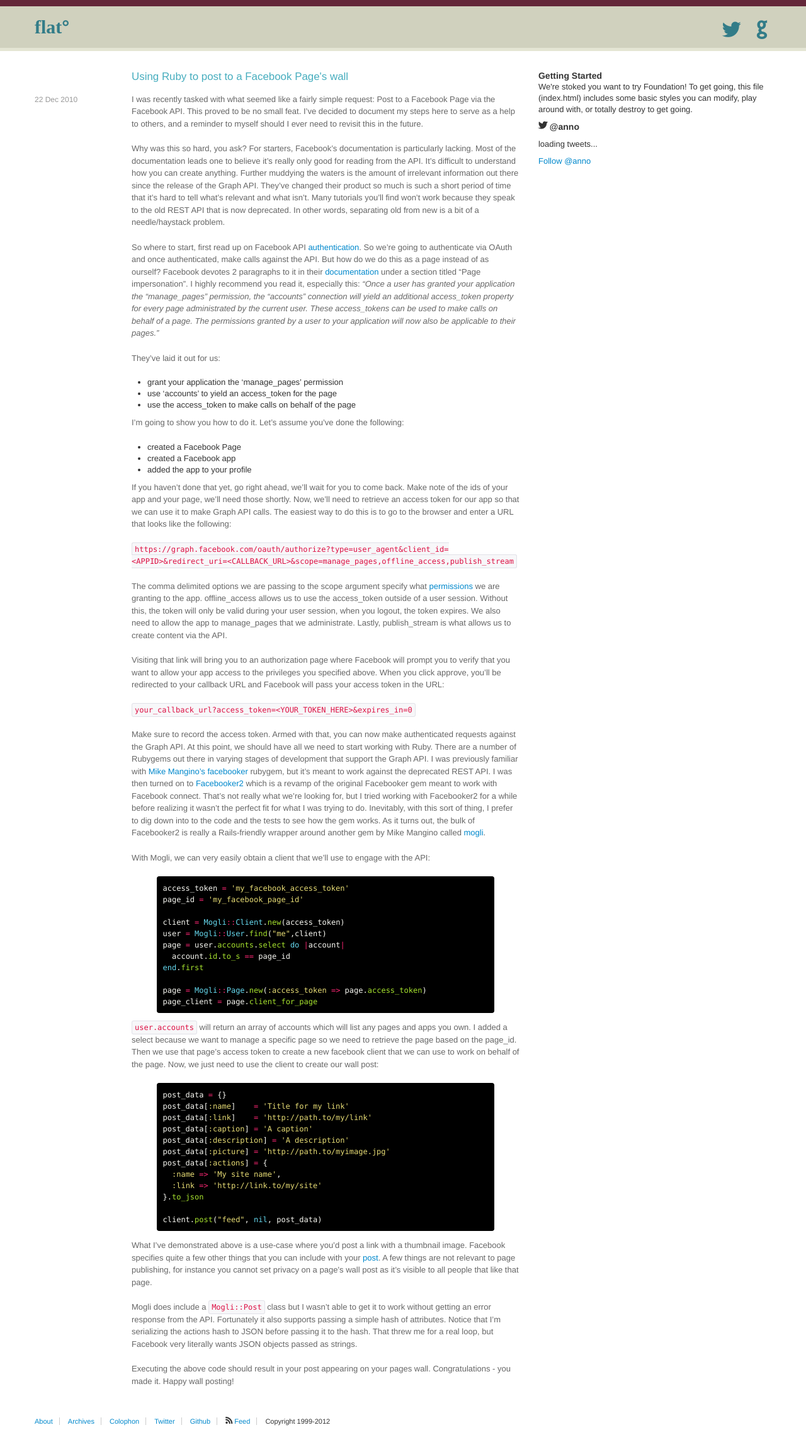
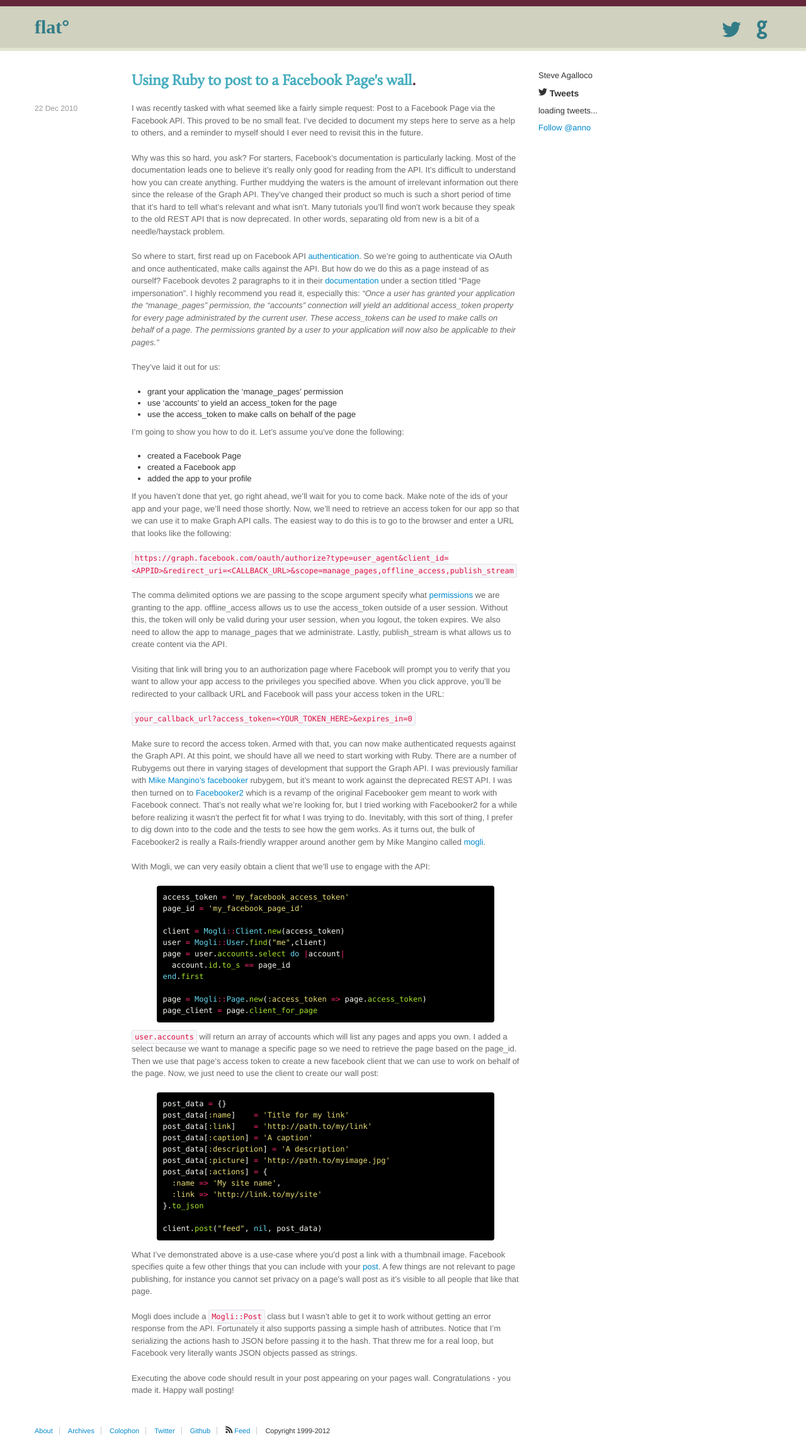
Before and after one commit to stve/stve.github.io, a Jekyll site: the page built from index.html, in a window 1280 px wide. Shown: the whole page at 63% size. Built offline with Jekyll 4.4.1, drawn with Linux system fonts in a browser that asks for light colours; some web fonts are replaced; Markdown is read by kramdown in place of the engine named in the settings; comment, search, counter and statistics services are not loaded.

Commit message:
ui tinkering

```diff
--- a/_config.yml
+++ b/_config.yml
@@ -39,13 +39,17 @@
   - sinatra
   - eventmachine
   - github
+  - rubygem
   - tophat
   - airbrake
   - tweetstream
   - twitter
   - charlotte
-  - fanzter
-  - coolspotters
+  - brokerage
+  - api
+  - finance
+  - quote
+  - options
 
 sitemap_exclude:
   - /sitemap.xml
--- a/_includes/aboutme.html
+++ /dev/null
@@ -1,3 +0,0 @@
-<h4>Getting Started</h4>
-
-<p>We're stoked you want to try Foundation! To get going, this file (index.html) includes some basic styles you can modify, play around with, or totally destroy to get going.</p>
--- /dev/null
+++ b/_includes/sidebar.html
@@ -0,0 +1,8 @@
+<p>Steve Agalloco</p>
+
+<h4 class="twitter"><i class="ss-icon ss-social">twitter</i> Tweets</h4>
+
+<div class="tweet"></div>
+
+<a href="https://twitter.com/anno" class="twitter-follow-button" data-show-count="false">Follow @anno</a>
+<script>!function(d,s,id){var js,fjs=d.getElementsByTagName(s)[0];if(!d.getElementById(id)){js=d.createElement(s);js.id=id;js.src="//platform.twitter.com/widgets.js";fjs.parentNode.insertBefore(js,fjs);}}(document,"script","twitter-wjs");</script>
--- a/_includes/tweets.html
+++ /dev/null
@@ -1,6 +0,0 @@
-<h4 class="twitter"><i class="ss-icon ss-social-circle">twitter</i> @anno</h4>
-
-<div class="tweet"></div>
-
-<a href="https://twitter.com/anno" class="twitter-follow-button" data-show-count="false">Follow @anno</a>
-<script>!function(d,s,id){var js,fjs=d.getElementsByTagName(s)[0];if(!d.getElementById(id)){js=d.createElement(s);js.id=id;js.src="//platform.twitter.com/widgets.js";fjs.parentNode.insertBefore(js,fjs);}}(document,"script","twitter-wjs");</script>
--- a/_layouts/columned.html
+++ b/_layouts/columns.html
@@ -10,8 +10,7 @@
     </div>
 
     <div class="span4">
-      {% include aboutme.html %}
-      {% include tweets.html %}
+      {% include sidebar.html %}
     </div>
   </div>
 
--- a/_layouts/post.html
+++ b/_layouts/post.html
@@ -1,12 +1,12 @@
 ---
-layout: default
+layout: columns
 ---
 
 <div id="post">
   <section>
     <article>
       <header>
-        <h2><a href="{{ page.url }}">{{ page.title }}</a></h2>
+        <h2><a href="{{ page.url }}">{{ page.title }}<span>.</span></a></h2>
       </header>
 
       <aside>
--- a/colophon.html
+++ b/colophon.html
@@ -1,5 +1,5 @@
 ---
-layout: columned
+layout: columns
 title: Colophon
 ---
 
--- a/index.html
+++ b/index.html
@@ -1,12 +1,12 @@
 ---
-layout: columned
+layout: columns
 ---
 
 <section>
   {% for post in site.posts limit:1 %}
     <article>
       <header>
-        <h2><a href="{{ post.url }}">{{ post.title }}</a></h2>
+        <h2><a href="{{ post.url }}">{{ post.title }}<span>.</span></a></h2>
       </header>
 
       <aside>
--- a/sass/_header.scss
+++ b/sass/_header.scss
@@ -6,9 +6,9 @@
 }
 
 header.navigation {
-  background: #D0D1BE;
-  border-top: 10px solid #632739;
-  border-bottom: 5px solid #E4E5D3;
+  background: $caridade;
+  border-top: 10px solid $pinotnoir;
+  border-bottom: 5px solid $comfort;
 
   h1 {
     margin: 0.5em 0;
--- a/sass/_sidebar.scss
+++ b/sass/_sidebar.scss
@@ -1,7 +1,3 @@
 h4.twitter {
-  vertical-align: middle;
-  span {
-    font-family: 'SocialicoRegular', Helvetica, Arial, sans-serif;
-    font-size: 2.4em;
-  }
+  margin: 10px 0 0 0;
 }
--- a/sass/_sssocial.scss
+++ b/sass/_sssocial.scss
@@ -11,7 +11,7 @@
 */
 
 @font-face {
-  font-family: "SSSocial Circle";
+  font-family: "SSSocial";
   src: url('/fonts/ss-social-circle.eot');
   src: url('/fonts/ss-social-circle.eot?#iefix') format('embedded-opentype'),
        url('/fonts/ss-social-circle.woff') format('woff'),
```
Also changed, not shown: sass/_article.scss (+0 -7 lines), sass/styles.scss (+11 -2 lines), stylesheets/styles.css.
